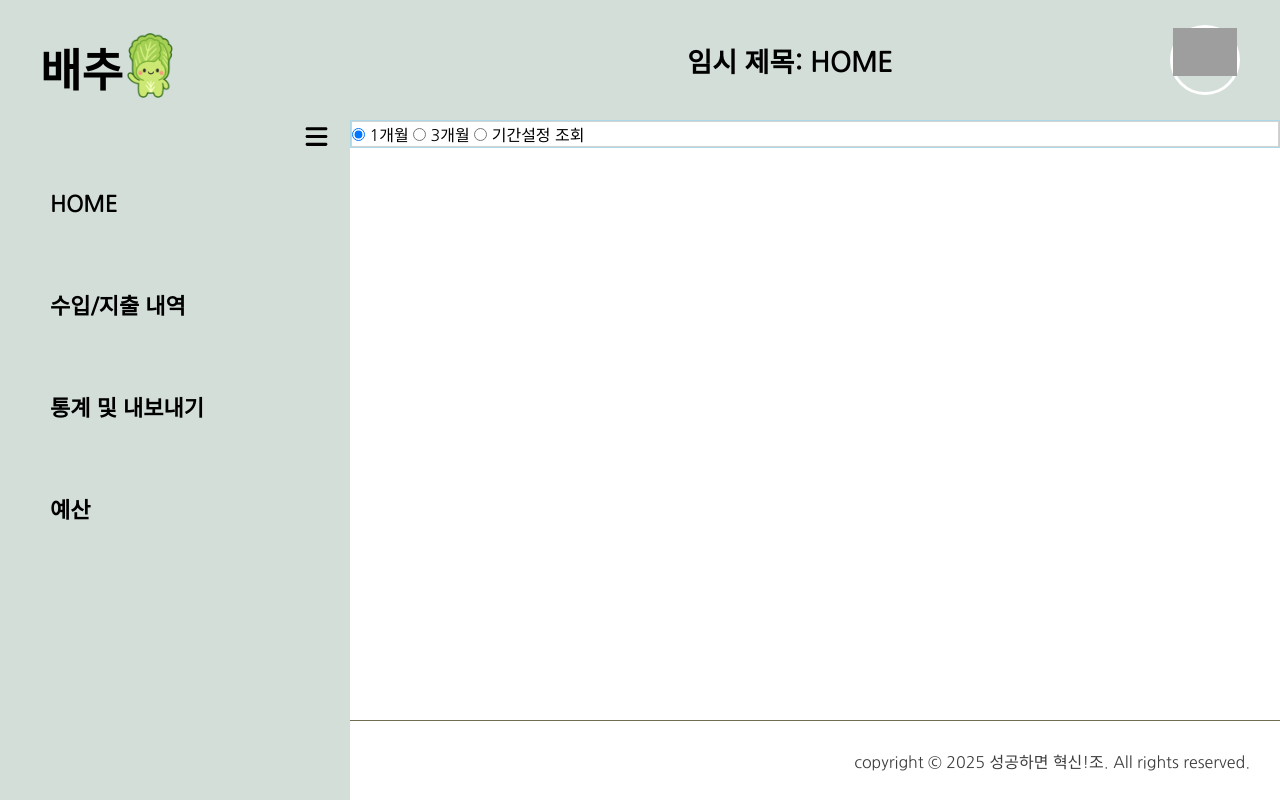
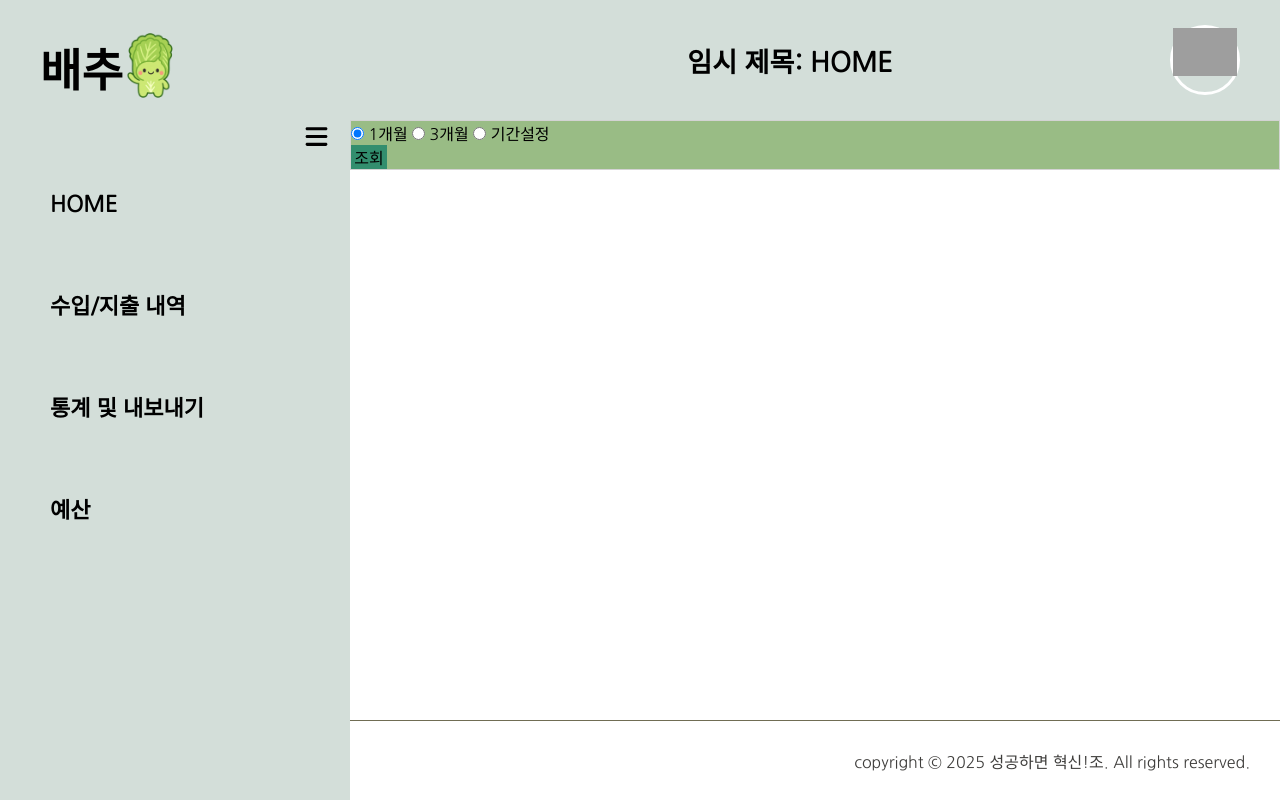
Before and after one commit to SuccessInovation/AccountBook, a Vue app: page /statistics/export in a window 1280 px wide. Built offline with nearby package versions, Linux system fonts and the light colour scheme; grey boxes are pictures that could not be loaded.

Commit message:
Design : 엑셀 페이지 디자인 작업 시작

```diff
--- a/src/components/ExcelFilter.vue
+++ b/src/components/ExcelFilter.vue
@@ -15,7 +15,7 @@
     <label>
       <input type="radio" value="custom" v-model="selectPeriod" /> 기간설정
     </label>
-    <button type="submit">조회</button>
+    <div class="submit_btn"><button type="submit">조회</button></div>
 
     <!-- 기간설정 선택 시에만 날짜 입력창 표시 -->
     <div v-if="selectPeriod === 'custom'" class="date_inputs">
@@ -27,42 +27,42 @@
 </template>
 
 <script setup>
-import { ref } from 'vue';
-import { statisticsStore } from '@/stores/statisticsStore';
-import { defineEmits } from 'vue';
+import { ref } from 'vue'
+import { statisticsStore } from '@/stores/statisticsStore'
+import { defineEmits } from 'vue'
 
-const store = statisticsStore();
-const selectPeriod = ref('1months'); // 초기값: 1개월
+const store = statisticsStore()
+const selectPeriod = ref('1months') // 초기값: 1개월
 
-const customStartDate = ref('');
-const customEndDate = ref('');
+const customStartDate = ref('')
+const customEndDate = ref('')
 
-const emit = defineEmits(['search']);
+const emit = defineEmits(['search'])
 
 // 조회 버튼 눌렀을 때
 const handleSubmit = () => {
-  console.log('선택된 기간:', selectPeriod.value);
+  console.log('선택된 기간:', selectPeriod.value)
 
-  const today = new Date();
+  const today = new Date()
   if (selectPeriod.value === '1months') {
-    store.fetchTranactionsByPeriod();
+    store.fetchTranactionsByPeriod()
   } else if (selectPeriod.value === '3months') {
-    const startDate = new Date();
-    startDate.setMonth(today.getMonth() - 3);
+    const startDate = new Date()
+    startDate.setMonth(today.getMonth() - 3)
 
-    const start = startDate.toISOString().split('T')[0];
-    store.fetchTranactionsByPeriod(start, today);
+    const start = startDate.toISOString().split('T')[0]
+    store.fetchTranactionsByPeriod(start, today)
   } else if (selectPeriod.value === 'custom') {
     // 입력 확인
     if (!customStartDate.value || !customEndDate.value) {
-      alert('시작일과 종료일을 모두 입력하세요.');
-      return;
+      alert('시작일과 종료일을 모두 입력하세요.')
+      return
     }
 
-    store.fetchTranactionsByPeriod(customStartDate.value, customEndDate.value);
+    store.fetchTranactionsByPeriod(customStartDate.value, customEndDate.value)
   }
-  emit('search'); // 조회 완료 → 부모 컴포넌트에게 알림!
-};
+  emit('search') // 조회 완료 → 부모 컴포넌트에게 알림!
+}
 </script>
 
 <style scoped>
@@ -70,4 +70,12 @@ const handleSubmit = () => {
   width: 100%;
   border: 1px solid lightgray;
 }
+
+.submit_btn {
+  background-color: var(--point-1-color);
+  color: var(--very-light-brown);
+  width: 2.25rem;
+  height: 1.5rem;
+  text-align: center;
+}
 </style>
--- a/src/components/ExcelList.vue
+++ b/src/components/ExcelList.vue
@@ -11,28 +11,29 @@
 </template>
 
 <script setup>
-import { statisticsStore } from '@/stores/statisticsStore';
-import * as XLSX from 'xlsx';
+import { statisticsStore } from '@/stores/statisticsStore'
+import * as XLSX from 'xlsx'
 
-const store = statisticsStore();
+const store = statisticsStore()
 
-const downloadExcel = (data) => {
+const downloadExcel = data => {
   if (!data || data.length === 0) {
-    alert('내보낼 데이터가 없습니다!');
-    return;
+    alert('내보낼 데이터가 없습니다!')
+    return
   }
 
-  const worksheet = XLSX.utils.json_to_sheet(data);
-  const workbook = XLSX.utils.book_new();
-  XLSX.utils.book_append_sheet(workbook, worksheet, '가계부');
-  XLSX.writeFile(workbook, 'transactionList.xlsx');
-};
+  const worksheet = XLSX.utils.json_to_sheet(data)
+  const workbook = XLSX.utils.book_new()
+  XLSX.utils.book_append_sheet(workbook, worksheet, '가계부')
+  XLSX.writeFile(workbook, 'transactionList.xlsx')
+}
 </script>
 
 <style scoped>
 .box {
-  width: 100%;
-  border: 1px solid lightgray;
+  width: 80%;
+  border: none;
   padding: 1rem;
+  background-color: white;
 }
 </style>
--- a/src/layout/TheFooter.vue
+++ b/src/layout/TheFooter.vue
@@ -10,6 +10,7 @@
 
 <style scoped>
 .TheFooter {
+  background-color: #fff;
   color: var(--font-color);
   position: fixed;
   bottom: 0;
--- a/src/layout/TheSidebar.vue
+++ b/src/layout/TheSidebar.vue
@@ -18,10 +18,10 @@ const toggleStatsSubMenu = () => {
     <div class="sidebar-container">
       <ul class="main-menu list-group list-group-flush">
         <li class="list-group-item mt-160">
-          <a href="#" class="text-decoration-none">HOME</a>
+          <router-link to="/">HOME</router-link>
         </li>
         <li class="list-group-item">
-          <a href="#" class="text-decoration-none">수입/지출 내역</a>
+          <router-link to="/transaction">수입/지출 내역</router-link>
         </li>
 
         <!-- 통계 및 내보내기 + 서브메뉴 -->
@@ -31,16 +31,16 @@ const toggleStatsSubMenu = () => {
           </div>
           <ul class="sub-menu" :class="{ 'sub-menu-open': showStatsSubMenu }">
             <li class="sub-item pt-3">
-              <a href="#" class="text-decoration-none">요약 통계</a>
+              <router-link to="/statistics/summary">요약 통계</router-link>
             </li>
             <li class="sub-item pt-2">
-              <a href="#" class="text-decoration-none">엑셀 내보내기</a>
+              <router-link to="/statistics/export">엑셀 내보내기</router-link>
             </li>
           </ul>
         </li>
 
         <li class="list-group-item">
-          <a href="#" class="text-decoration-none">예산</a>
+          <router-link to="/budget">예산</router-link>
         </li>
       </ul>
     </div>
@@ -65,10 +65,10 @@ const toggleStatsSubMenu = () => {
   >
     <ul class="list-group list-group-flush main-menu">
       <li class="list-group-item mt-160">
-        <a href="#" class="text-decoration-none">HOME</a>
+        <router-link to="/">HOME</router-link>
       </li>
       <li class="list-group-item">
-        <a href="#" class="text-decoration-none">수입/지출 내역</a>
+        <router-link to="/transaction">수입/지출 내역</router-link>
       </li>
 
       <li class="list-group-item submenu-wrapper">
@@ -77,16 +77,16 @@ const toggleStatsSubMenu = () => {
         </div>
         <ul class="sub-menu" :class="{ 'sub-menu-open': showStatsSubMenu }">
           <li class="sub-item pt-3">
-            <a href="#" class="text-decoration-none">요약 통계</a>
+            <router-link to="/statistics/summary">요약 통계</router-link>
           </li>
           <li class="sub-item pt-2">
-            <a href="#" class="text-decoration-none">엑셀 내보내기</a>
+            <router-link to="/statistics/export">엑셀 내보내기</router-link>
           </li>
         </ul>
       </li>
 
       <li class="list-group-item">
-        <a href="#" class="text-decoration-none">예산</a>
+        <router-link to="/budget">예산</router-link>
       </li>
     </ul>
   </div>
--- a/src/pages/ExportExcelPage.vue
+++ b/src/pages/ExportExcelPage.vue
@@ -17,8 +17,8 @@ const handleSearch = () => {
 }
 </script>
 
-<style>
+<style scoped>
 .ExportExcelPage {
-  border: 1px solid lightblue;
+  background-color: var(--point-3-color);
 }
 </style>
```
